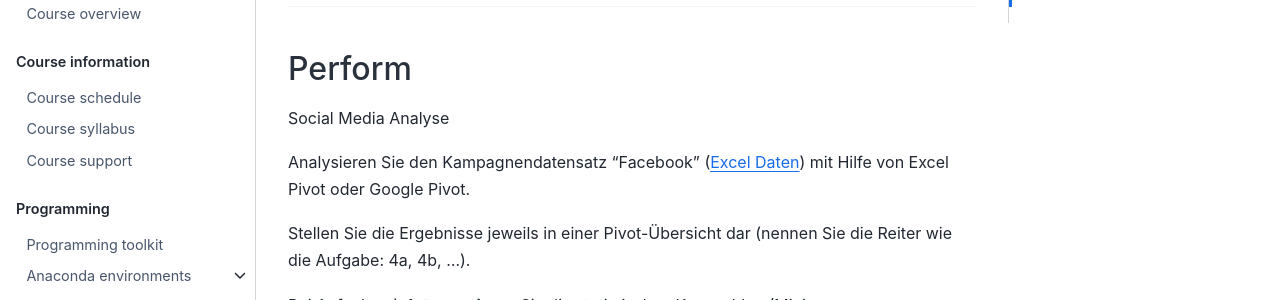
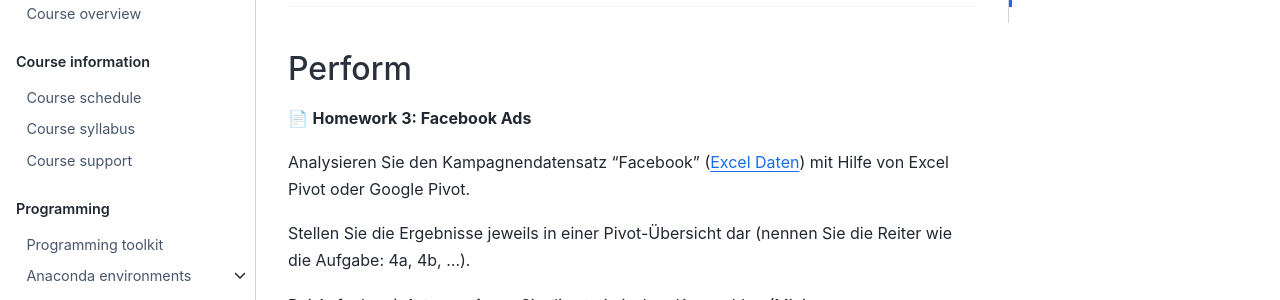
Before and after one commit to om2-ws22/website, a Jupyter Book: the page built from weeks/week9.md, in a window 1280 px wide and 900 px high, scrolled down 441 px. Shown: the part 152-452 px from the top of the window. Built offline with Jupyter Book 1.0.4 settings and Sphinx 7.4.7 and the Sphinx Book theme 1.1.4, drawn with Linux system fonts in a browser that asks for light colours; comment, search, counter and statistics services are not loaded.

Commit message:
Update week9.md

```diff
--- a/weeks/week9.md
+++ b/weeks/week9.md
@@ -42,7 +42,7 @@ Slides: [📑](https://drive.google.com/file/d/10HbFeze2pe48N-9jTg8Ffcxu1JYzDYEe
 ## Perform
 
 
-Social Media Analyse
+📄 **Homework 3: Facebook Ads**
 
 Analysieren Sie den Kampagnendatensatz "Facebook" ([Excel Daten](https://github.com/kirenz/bigdata/blob/main/cases/facebook/Facebook.xlsx)) mit Hilfe von Excel Pivot oder Google Pivot.
 
```
